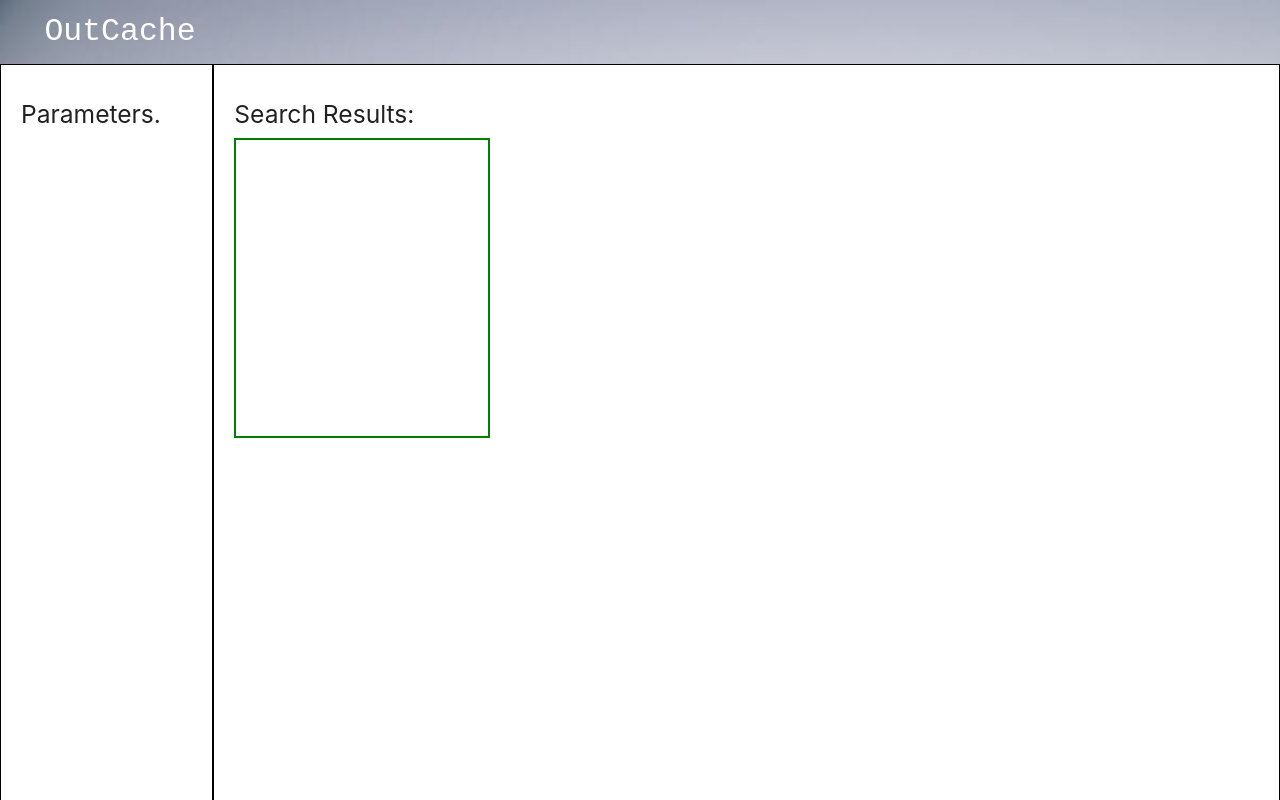
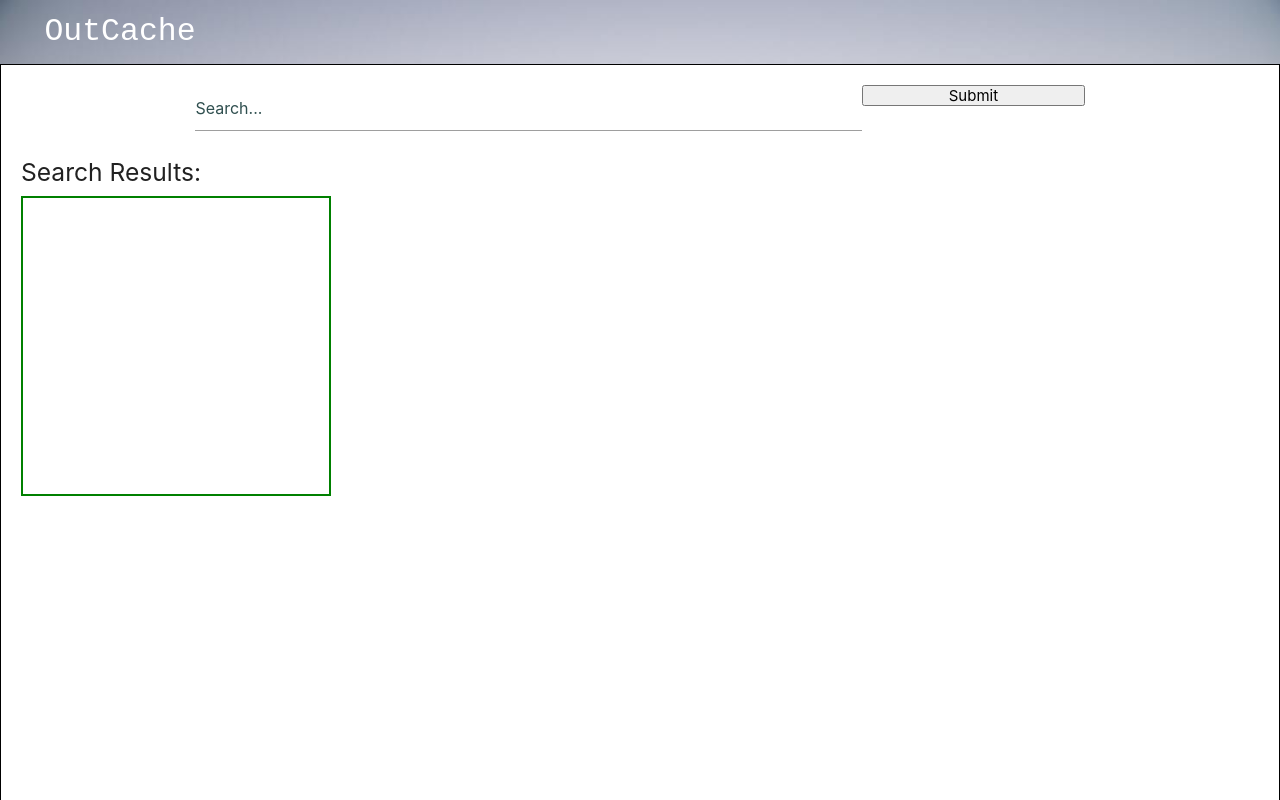
Before and after one commit to timstarkk/outcache, a React (Create React App) app in the folder client/: page /Search in a window 1280 px wide. Shown: the top 800 px of the page. Built offline with nearby package versions, Linux system fonts and the light colour scheme.

Commit message:
initial creation of Search component

```diff
--- a/client/src/components/search/Search.js
+++ b/client/src/components/search/Search.js
@@ -1,7 +1,6 @@
 import React, { Component } from "react";
 import { Link } from "react-router-dom";
 import PropTypes from "prop-types";
-import Parameters from "./Parameters";
 import Results from "./Results";
 
 class SearchPage extends Component {
@@ -14,11 +13,15 @@ class SearchPage extends Component {
         return (
             <div className="" id="searchContainer">
                 <div className="row">
-                    <div className="col s2" id="parametersBox">
-                        <Parameters />
-                    </div>
-                    <div className="col s10" id="resultsBox">
+                    <div className="col s12" id="resultsBox">
                         {/* will pass the search terms/parameters into Results*/}
+                        <div className="container">
+                            <form className="row">
+                                <input className="col s9" type="text" placeholder="Search..."></input>
+                                <button className="col s3" type="submit">Submit</button>
+                            </form>
+                        </div>
+
                         <Results />
                     </div>
                 </div>
```
